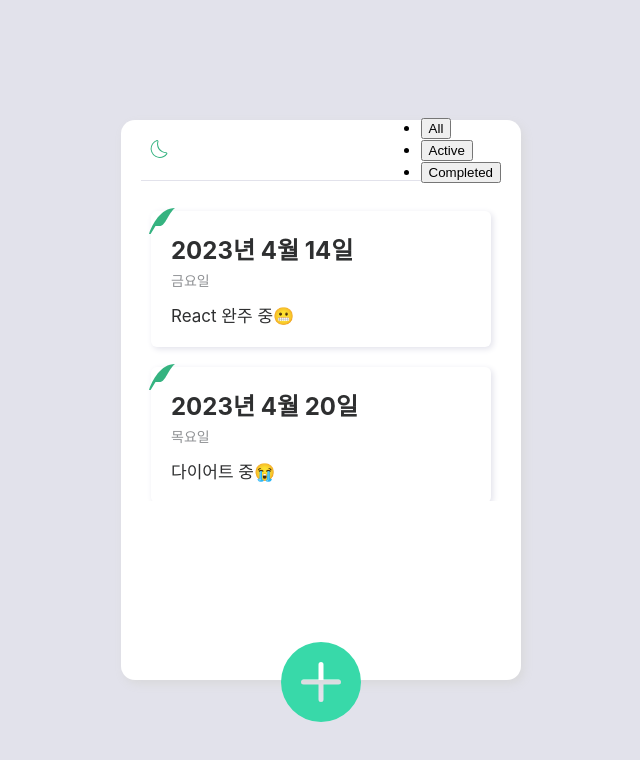
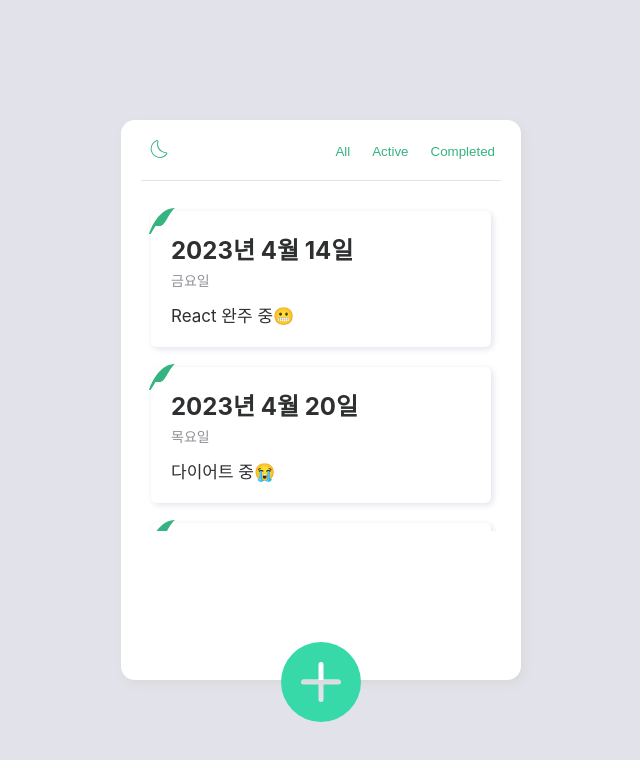
Before and after one commit to dnjfht/react_todo_list, a React (Create React App) app: page / in a window 1280 px wide. Shown: the top 760 px of the page, without its empty margins (319-959 px from the left). Built offline with nearby package versions, Linux system fonts and the light colour scheme.

Commit message:
TODOLIST

```diff
--- a/src/App.module.css
+++ b/src/App.module.css
@@ -49,9 +49,28 @@
   border: none;
 }
 
+.FilterNav {
+  display: flex;
+  flex-direction: row;
+
+  list-style: none;
+}
+
+.FilterList {
+  margin-left: 10px;
+}
+
+.FilterBtn {
+  background-color: transparent;
+  border: none;
+
+  color: var(--color-accent);
+  font-weight: 500;
+}
+
 .TodoList {
   width: calc(100% - 40px);
-  height: 300px;
+  height: 330px;
   margin: 20px;
   padding: 10px;
   box-sizing: border-box;
--- a/src/components/NavBar.js
+++ b/src/components/NavBar.js
@@ -26,14 +26,15 @@ export default function NavBar({
         )}
       </button>
 
-      <ul>
+      <ul className={styles.FilterNav}>
         {filters.map((f, index) => {
           return (
-            <li key={index}>
+            <li key={index} className={styles.FilterList}>
               <button
                 onClick={() => {
                   setFilter(f);
                 }}
+                className={styles.FilterBtn}
               >
                 {f}
               </button>
```
